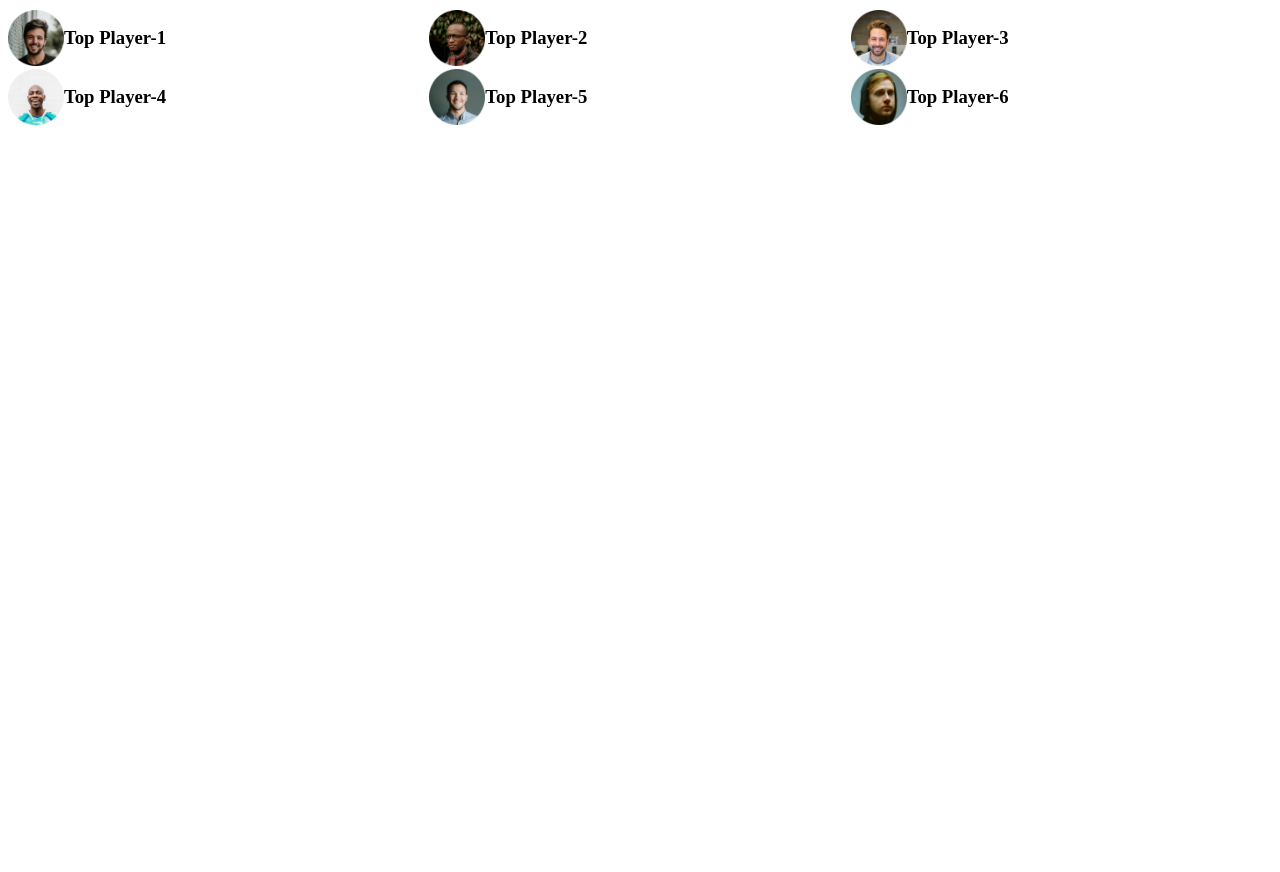
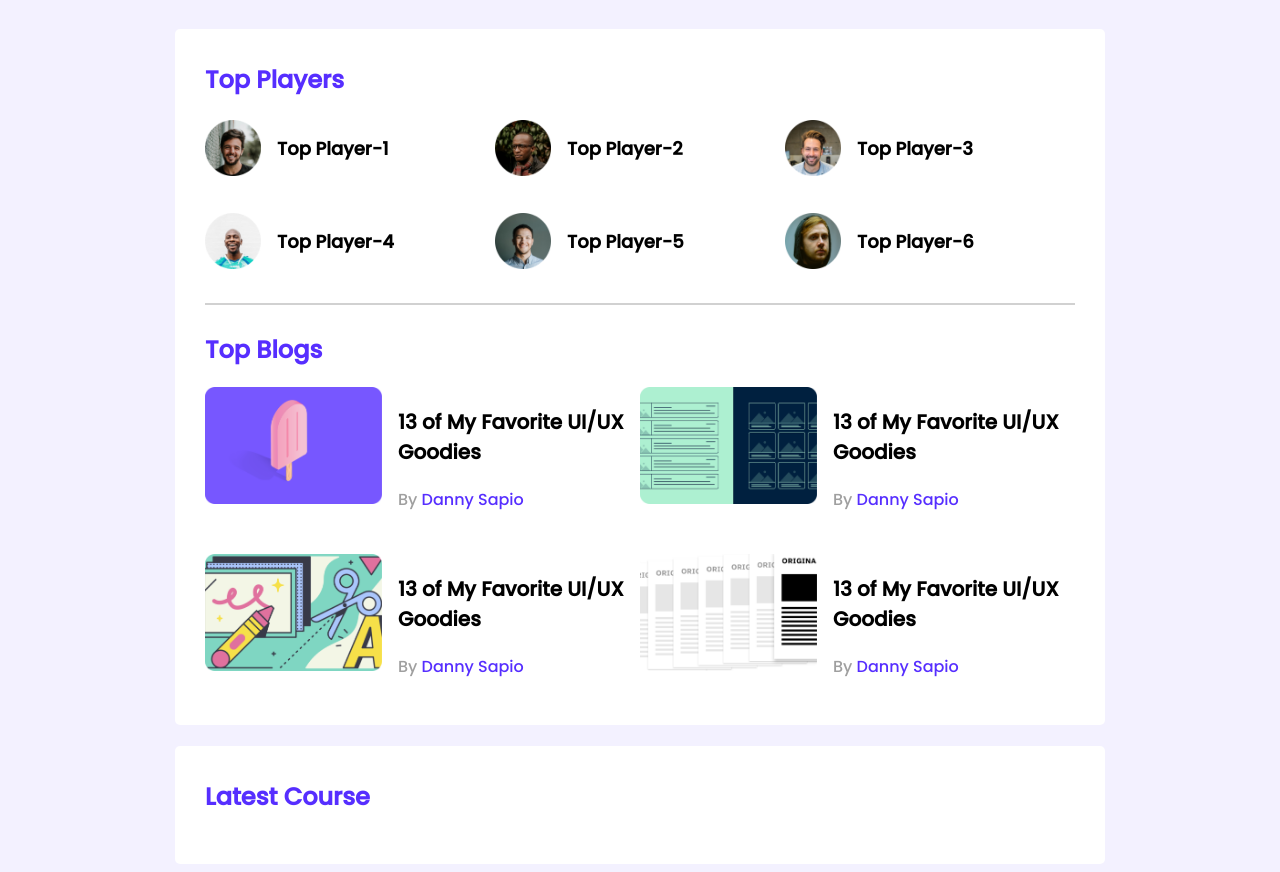
Before and after one commit to hellohafesh/leader-board, a plain HTML site: page index.html in a window 1280 px wide. Before the commit the page ends 800 px from the top, so only its background shows below. Drawn offline with Linux system fonts and the light colour scheme.

Commit message:
add blogs

```diff
--- a/index.html
+++ b/index.html
@@ -19,35 +19,86 @@
     <!-- main start -->
     <main>
         <!-- top players and top blogs -->
-        <section>
+        <section class="container">
             <div class="top-players">
+                <h2 class="section-title"> Top Players </h2>
                 <div class="players">
                     <div class="player">
                         <img src="images/players/player-1.png" alt="">
-                        <h3>Top Player-1</h3>
+                        <h3 class="player-name">Top Player-1</h3>
                     </div>
                     <div class="player">
                         <img src="images/players/player-2.png" alt="">
-                        <h3>Top Player-2</h3>
+                        <h3 class="player-name">Top Player-2</h3>
                     </div>
                     <div class="player">
                         <img src="images/players/player-3.png" alt="">
-                        <h3>Top Player-3</h3>
+                        <h3 class="player-name">Top Player-3</h3>
                     </div>
                     <div class="player">
                         <img src="images/players/player-4.png" alt="">
-                        <h3>Top Player-4</h3>
+                        <h3 class="player-name">Top Player-4</h3>
                     </div>
                     <div class="player">
                         <img src="images/players/player-5.png" alt="">
-                        <h3>Top Player-5</h3>
+                        <h3 class="player-name">Top Player-5</h3>
                     </div>
                     <div class="player">
                         <img src="images/players/player-6.png" alt="">
-                        <h3>Top Player-6</h3>
+                        <h3 class="player-name">Top Player-6</h3>
                     </div>
                 </div>
             </div>
+            <hr>
+            <div class="top-blogs">
+                <h2 class="section-title">Top Blogs</h2>
+                <div class="blogs">
+                    <article class="blog">
+                        <div class="thumbnail">
+                            <img src="images/blogs/blog-1.png" alt="">
+                        </div>
+                        <div class="blog-info">
+                            <h3 class="blog-title">13 of My Favorite UI/UX Goodies</h3>
+                            <p class="blog-author">By <a href="#">Danny Sapio</a></p>
+                        </div>
+
+                    </article>
+                    <article class="blog">
+                        <div class="thumbnail">
+                            <img src="images/blogs/blog-2.png" alt="">
+                        </div>
+                        <div class="blog-info">
+                            <h3 class="blog-title">13 of My Favorite UI/UX Goodies</h3>
+                            <p class="blog-author">By <a href="#">Danny Sapio</a></p>
+                        </div>
+
+                    </article>
+                    <article class="blog">
+                        <div class="thumbnail">
+                            <img src="images/blogs/blog-3.png" alt="">
+                        </div>
+                        <div class="blog-info">
+                            <h3 class="blog-title">13 of My Favorite UI/UX Goodies</h3>
+                            <p class="blog-author">By <a href="#">Danny Sapio</a></p>
+                        </div>
+
+                    </article>
+                    <article class="blog">
+                        <div class="thumbnail">
+                            <img src="images/blogs/blog-4.png" alt="">
+                        </div>
+                        <div class="blog-info">
+                            <h3 class="blog-title">13 of My Favorite UI/UX Goodies</h3>
+                            <p class="blog-author">By <a href="#">Danny Sapio</a></p>
+                        </div>
+
+                    </article>
+                </div>
+            </div>
+        </section>
+        <!-- latest coursr -->
+        <section class="container">
+            <h2 class="section-title">Latest Course</h2>
         </section>
     </main>
     <!-- main end -->
--- a/styles.css
+++ b/styles.css
@@ -1,7 +1,48 @@
+/* google fints */
+@import url('https://fonts.googleapis.com/css2?family=Poppins:wght@500&display=swap');
+
+/* common style utilities */
+body {
+    font-family: 'poppins', sans-serif;
+    background-color: #F3F1FF;
+}
+
+main {
+    display: flex;
+    flex-direction: column;
+    align-items: center;
+
+}
+
+.container {
+    background-color: #FFFFFF;
+    width: 870px;
+    padding: 30px;
+    border-radius: 5px;
+    margin-top: 21px;
+
+}
+
+hr {
+    border: 1px solid rgba(209, 209, 209, 1);
+    margin-bottom: 27px;
+}
+
 /* top players style */
+.section-title {
+    color: #562EFF;
+    Font-size: 24px;
+    margin-top: 3px;
+}
+
+.top-players {
+    margin-bottom: 30px;
+}
+
 .players {
     display: grid;
     grid-template-columns: repeat(3, 1fr);
+    grid-row-gap: 30px;
 }
 
 .player {
@@ -13,3 +54,45 @@
     height: 56px;
     width: 56px;
 }
+
+.player-name {
+    margin-left: 16px;
+    font-size: 18px;
+}
+
+/* =-------------------
+      top blogs style
+-------------------= */
+.blogs {
+    display: grid;
+    grid-template-columns: repeat(2, 1fr);
+    grid-row-gap: 26px;
+}
+
+.blog {
+    display: flex;
+}
+
+.blog .thumbnail img {
+    width: 177px;
+    height: 117px;
+}
+
+.blog-info {
+    margin-left: 16px;
+}
+
+.blog-title {
+    font-size: 20px;
+}
+
+.blog-author {
+    color: #9f9f9f;
+    font-size: 16px;
+}
+
+.blog-author a {
+    text-decoration: none;
+    color: #562EFF;
+    font-size: 16px;
+}
```
